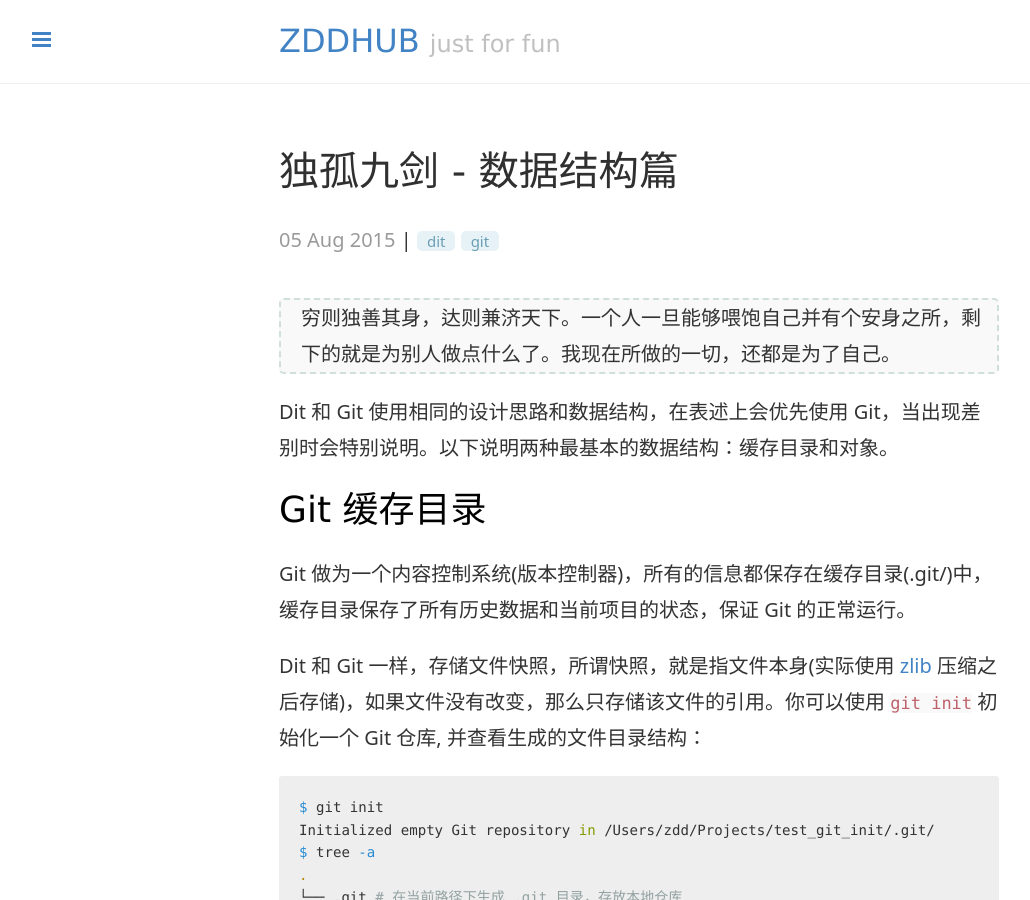
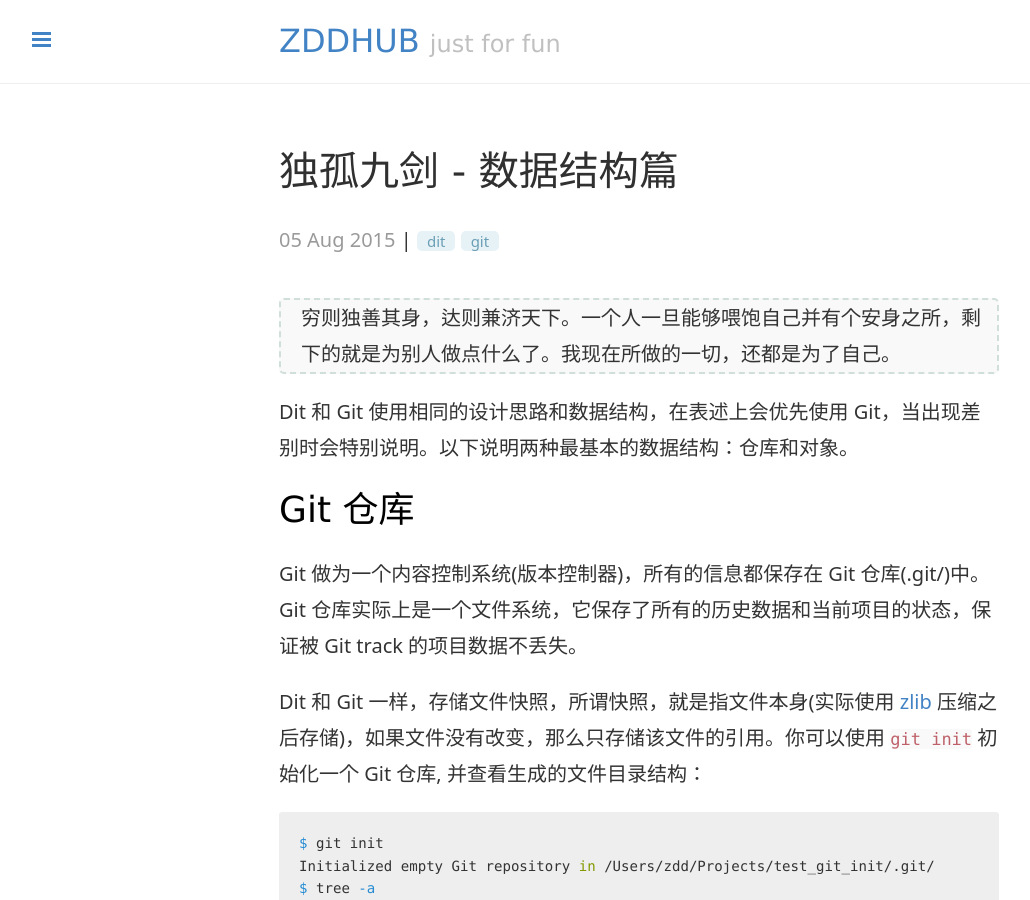
Before and after one commit to zddhub/zddhub.github.io, a Jekyll site: the page built from _posts/2015-08-05-dit-struct.md, in a window 1280 px wide and 900 px high. Shown: the whole window, without its empty margins (1-1031 px from the left). Built offline with Jekyll 4.4.1, drawn with Linux system fonts in a browser that asks for light colours; comment, search, counter and statistics services are not loaded; some of the changed text lies outside the part shown.

Commit message:
Update blog: 2015-08-05-dit-struct.md

```diff
--- a/_posts/2015-08-05-dit-struct.md
+++ b/_posts/2015-08-05-dit-struct.md
@@ -7,14 +7,15 @@
 
 > 穷则独善其身，达则兼济天下。一个人一旦能够喂饱自己并有个安身之所，剩下的就是为别人做点什么了。我现在所做的一切，还都是为了自己。
 
-Dit 和 Git 使用相同的设计思路和数据结构，在表述上会优先使用 Git，当出现差别时会特别说明。以下说明两种最基本的数据结构：缓存目录和对象。
+Dit 和 Git 使用相同的设计思路和数据结构，在表述上会优先使用 Git，当出现差别时会特别说明。以下说明两种最基本的数据结构：仓库和对象。
 
 <!-- more -->
 
-Git 缓存目录
------------
+Git 仓库
+-------
 
-Git 做为一个内容控制系统(版本控制器)，所有的信息都保存在缓存目录(.git/)中，缓存目录保存了所有历史数据和当前项目的状态，保证 Git 的正常运行。
+Git 做为一个内容控制系统(版本控制器)，所有的信息都保存在 Git 仓库(.git/)中。Git 仓库实际上是一个文件系统，它保存了所有的历史数据和当前项目的状态，保证被 Git track 的项目数据不丢失。
+
 
 Dit 和 Git 一样，存储文件快照，所谓快照，就是指文件本身(实际使用 [zlib](http://www.zlib.net/) 压缩之后存储)，如果文件没有改变，那么只存储该文件的引用。你可以使用 `git init` 初始化一个 Git 仓库, 并查看生成的文件目录结构：
 
@@ -160,4 +161,4 @@
 Git 当前目录缓存
 --------------
 
-Git 在缓存 (cache) 中记录当前仓库的状态，缓存的状态存储在缓存目录下的`.git/index` 文件中，来保证不同命令之间信息的传递。缓存是 Git 运作的关键, 搞清了它的数据结构和运作模式，Git 的实现思路也就呼之欲出了。
+Git 在缓存 (cache) 中记录当前仓库的状态，缓存的状态存储在`.git/index` 文件中，来保证不同命令之间信息的传递。缓存是 Git 运作的关键, 搞清了它的数据结构和运作模式，Git 的实现思路也就呼之欲出了。
```
